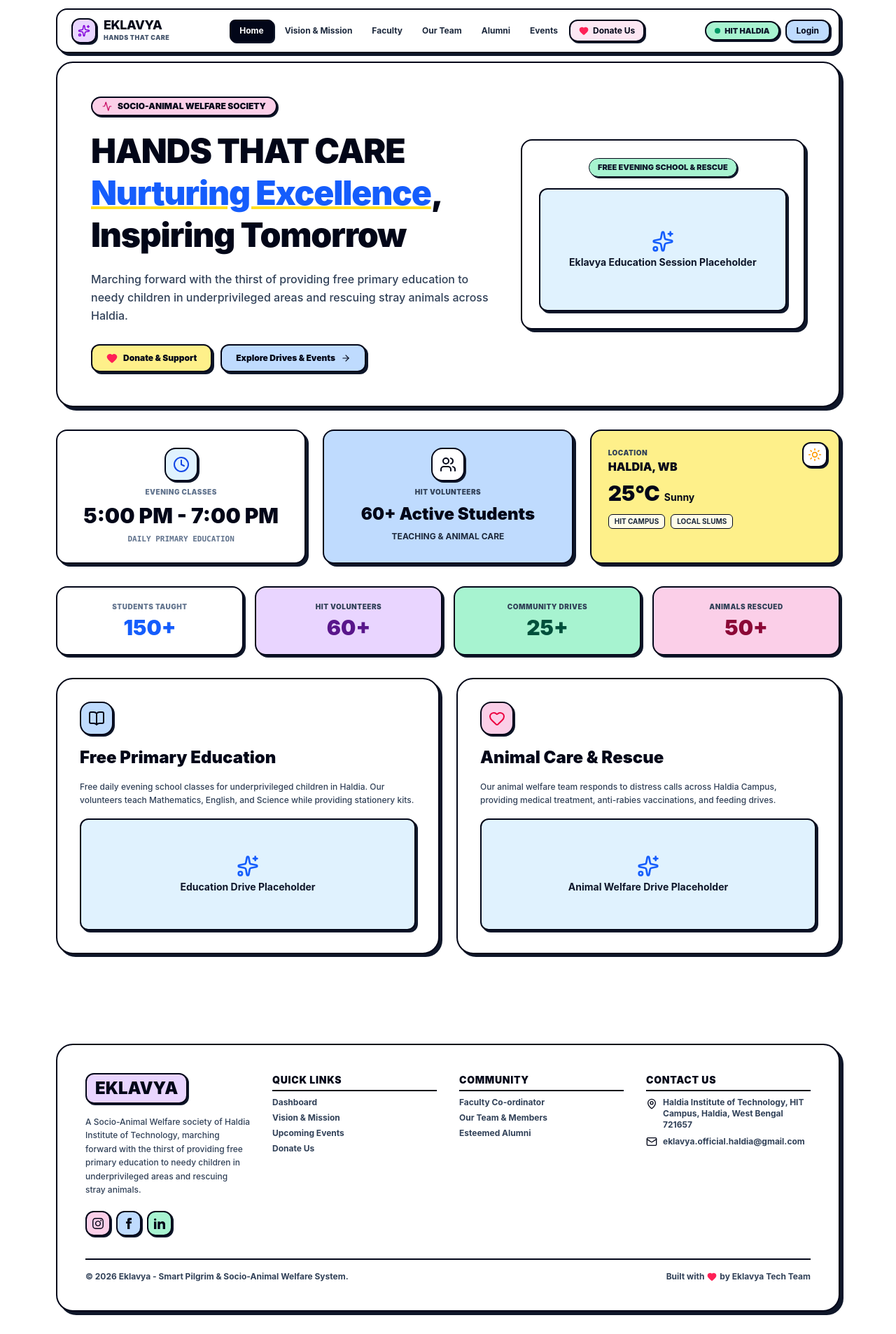
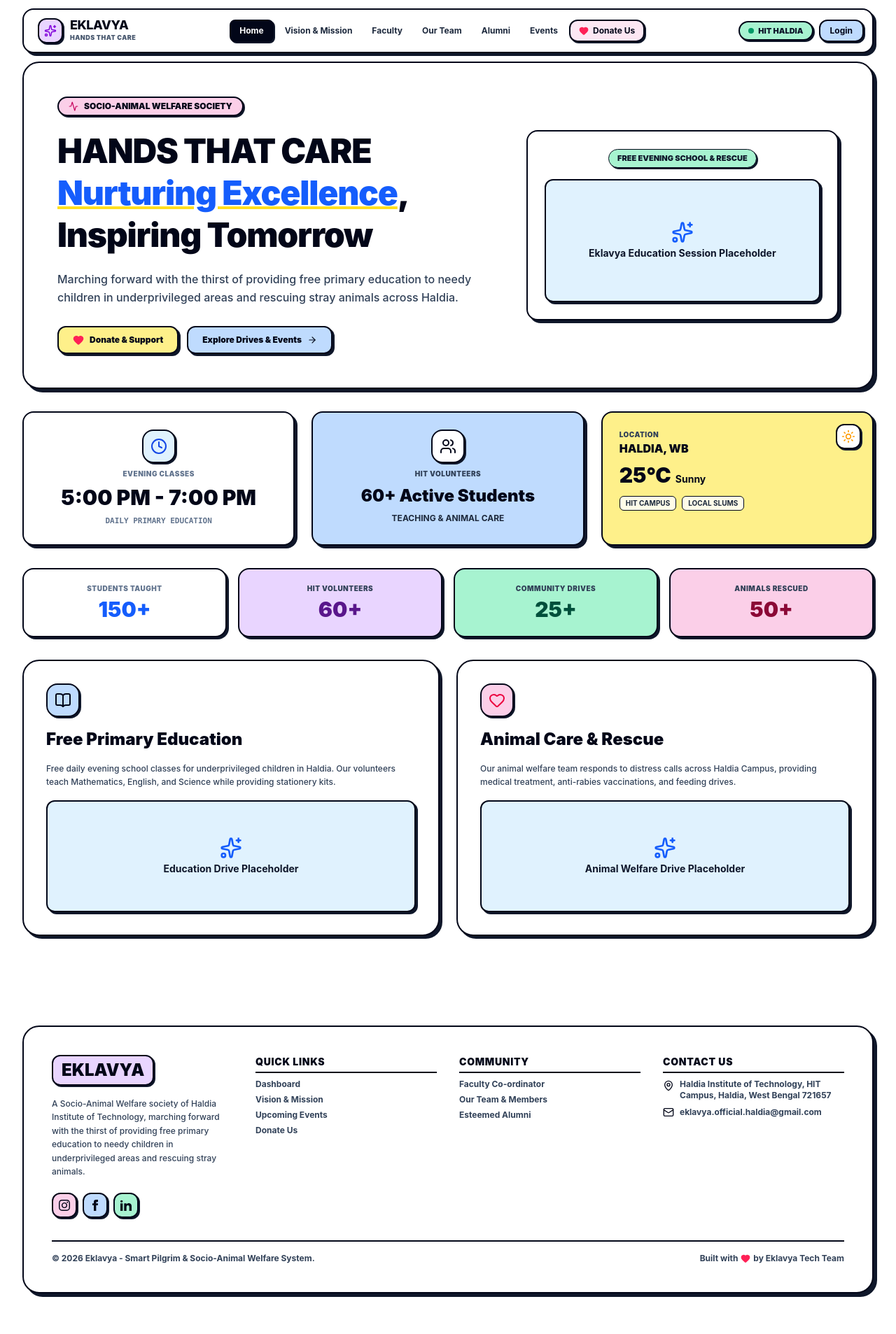
Before and after one commit to Sampat-Barik/Eklavya, a React (Vite) app in the folder client/: page / in a window 1280 px wide. Shown: the whole page at 70% size. After the commit the page ends 1881 px from the top, so only its background shows below. Built offline with nearby package versions, Linux system fonts and the light colour scheme.

Commit message:
Expand layout horizontally with 1500px max-width and generous padding to eliminate cluster

```diff
--- a/client/src/components/Footer.tsx
+++ b/client/src/components/Footer.tsx
@@ -3,7 +3,7 @@ import { Heart, Mail, MapPin } from 'lucide-react';
 
 export const Footer = () => {
   return (
-    <footer className="mt-20 container mx-auto px-4 max-w-6xl pb-8">
+    <footer className="mt-20 container mx-auto px-4 md:px-8 max-w-[1500px] pb-8">
       <div className="bg-white border-[2.5px] border-slate-950 rounded-3xl p-8 md:p-10 shadow-[5px_5px_0px_0px_#0f172a] space-y-8">
         <div className="grid grid-cols-1 md:grid-cols-4 gap-8">
           {/* Brand Info */}
--- a/client/src/components/Navbar.tsx
+++ b/client/src/components/Navbar.tsx
@@ -18,7 +18,7 @@ export const Navbar: React.FC = () => {
   const isActive = (path: string) => location.pathname === path;
 
   return (
-    <header className="sticky top-3 z-50 container mx-auto px-4 max-w-6xl mb-6">
+    <header className="sticky top-3 z-50 container mx-auto px-4 md:px-8 max-w-[1500px] mb-6">
       <div className="relative flex items-center justify-between">
         {/* Main Floating Navbar Pill */}
         <div className="w-full bg-white border-[2.5px] border-slate-950 rounded-2xl p-2.5 md:p-3 shadow-[4px_4px_0px_0px_#0f172a] flex items-center justify-between gap-2">
--- a/client/src/pages/AdminDashboard.tsx
+++ b/client/src/pages/AdminDashboard.tsx
@@ -27,7 +27,7 @@ export const AdminDashboard: React.FC = () => {
   }, []);
 
   return (
-    <div className="container mx-auto px-4 max-w-6xl space-y-8 pb-12">
+    <div className="container mx-auto px-4 md:px-8 max-w-[1500px] space-y-8 pb-12">
       {/* Top Banner */}
       <div className="bg-white border-[2.5px] border-slate-950 rounded-3xl p-8 md:p-10 shadow-[5px_5px_0px_0px_#0f172a] text-center space-y-3">
         <div className="inline-flex items-center gap-2 px-3.5 py-1 bg-[#fef08a] border-2 border-slate-950 rounded-full text-xs font-black text-slate-950 shadow-[2px_2px_0px_0px_#0f172a]">
--- a/client/src/pages/Alumni.tsx
+++ b/client/src/pages/Alumni.tsx
@@ -85,7 +85,7 @@ export const Alumni: React.FC = () => {
   });
 
   return (
-    <div className="container mx-auto px-4 max-w-6xl space-y-8 pb-12">
+    <div className="container mx-auto px-4 md:px-8 max-w-[1500px] space-y-8 pb-12">
       {/* Top Banner */}
       <div className="bg-white border-[2.5px] border-slate-950 rounded-3xl p-8 md:p-10 shadow-[5px_5px_0px_0px_#0f172a] text-center space-y-3">
         <div className="inline-flex items-center gap-2 px-3.5 py-1 bg-[#a7f3d0] border-2 border-slate-950 rounded-full text-xs font-black text-slate-950 shadow-[2px_2px_0px_0px_#0f172a]">
--- a/client/src/pages/Donate.tsx
+++ b/client/src/pages/Donate.tsx
@@ -56,7 +56,7 @@ export const Donate: React.FC = () => {
   };
 
   return (
-    <div className="container mx-auto px-4 max-w-5xl space-y-8 pb-12">
+    <div className="container mx-auto px-4 md:px-8 max-w-[1500px] space-y-8 pb-12">
       {/* Top Banner */}
       <div className="bg-white border-[2.5px] border-slate-950 rounded-3xl p-8 md:p-10 shadow-[5px_5px_0px_0px_#0f172a] text-center space-y-3">
         <div className="inline-flex items-center gap-2 px-3.5 py-1 bg-[#fbcfe8] border-2 border-slate-950 rounded-full text-xs font-black text-slate-950 shadow-[2px_2px_0px_0px_#0f172a]">
--- a/client/src/pages/Events.tsx
+++ b/client/src/pages/Events.tsx
@@ -70,7 +70,7 @@ export const Events: React.FC = () => {
   });
 
   return (
-    <div className="container mx-auto px-4 max-w-6xl space-y-8 pb-12">
+    <div className="container mx-auto px-4 md:px-8 max-w-[1500px] space-y-8 pb-12">
       {/* Top Banner */}
       <div className="bg-white border-[2.5px] border-slate-950 rounded-3xl p-8 md:p-10 shadow-[5px_5px_0px_0px_#0f172a] text-center space-y-3">
         <div className="inline-flex items-center gap-2 px-3.5 py-1 bg-[#fbcfe8] border-2 border-slate-950 rounded-full text-xs font-black text-slate-950 shadow-[2px_2px_0px_0px_#0f172a]">
--- a/client/src/pages/Faculty.tsx
+++ b/client/src/pages/Faculty.tsx
@@ -4,7 +4,7 @@ import { ImageWithFallback } from '../components/ImageWithFallback';
 
 export const Faculty: React.FC = () => {
   return (
-    <div className="container mx-auto px-4 max-w-5xl space-y-8 pb-12">
+    <div className="container mx-auto px-4 md:px-8 max-w-[1500px] space-y-8 pb-12">
       {/* Top Header Banner */}
       <div className="bg-white border-[2.5px] border-slate-950 rounded-3xl p-8 md:p-10 shadow-[5px_5px_0px_0px_#0f172a] text-center space-y-3">
         <div className="inline-flex items-center gap-2 px-3.5 py-1 bg-[#bfdbfe] border-2 border-slate-950 rounded-full text-xs font-black text-slate-950 shadow-[2px_2px_0px_0px_#0f172a]">
--- a/client/src/pages/Home.tsx
+++ b/client/src/pages/Home.tsx
@@ -6,7 +6,7 @@ import { ImageWithFallback } from '../components/ImageWithFallback';
 export const Home: React.FC = () => {
 
   return (
-    <div className="container mx-auto px-4 max-w-6xl space-y-8 pb-12">
+    <div className="container mx-auto px-4 md:px-8 max-w-[1500px] space-y-8 pb-12">
       {/* Neobrutalist Hero Section */}
       <div className="bg-white border-[2.5px] border-slate-950 rounded-3xl p-8 md:p-12 shadow-[5px_5px_0px_0px_#0f172a] grid grid-cols-1 lg:grid-cols-12 gap-8 items-center">
         {/* Left Headline */}
--- a/client/src/pages/Members.tsx
+++ b/client/src/pages/Members.tsx
@@ -89,7 +89,7 @@ export const Members: React.FC = () => {
   });
 
   return (
-    <div className="container mx-auto px-4 max-w-6xl space-y-8 pb-12">
+    <div className="container mx-auto px-4 md:px-8 max-w-[1500px] space-y-8 pb-12">
       {/* Top Banner */}
       <div className="bg-white border-[2.5px] border-slate-950 rounded-3xl p-8 md:p-10 shadow-[5px_5px_0px_0px_#0f172a] text-center space-y-3">
         <div className="inline-flex items-center gap-2 px-3.5 py-1 bg-[#fef08a] border-2 border-slate-950 rounded-full text-xs font-black text-slate-950 shadow-[2px_2px_0px_0px_#0f172a]">
--- a/client/src/pages/Vision.tsx
+++ b/client/src/pages/Vision.tsx
@@ -4,7 +4,7 @@ import { ImageWithFallback } from '../components/ImageWithFallback';
 
 export const Vision: React.FC = () => {
   return (
-    <div className="container mx-auto px-4 max-w-5xl space-y-8 pb-12">
+    <div className="container mx-auto px-4 md:px-8 max-w-[1500px] space-y-8 pb-12">
       {/* Top Banner */}
       <div className="bg-white border-[2.5px] border-slate-950 rounded-3xl p-8 md:p-12 shadow-[5px_5px_0px_0px_#0f172a] text-center space-y-4">
         <div className="inline-flex items-center gap-2 px-3.5 py-1 bg-[#e9d5ff] border-2 border-slate-950 rounded-full text-xs font-black text-slate-950 shadow-[2px_2px_0px_0px_#0f172a]">
```
